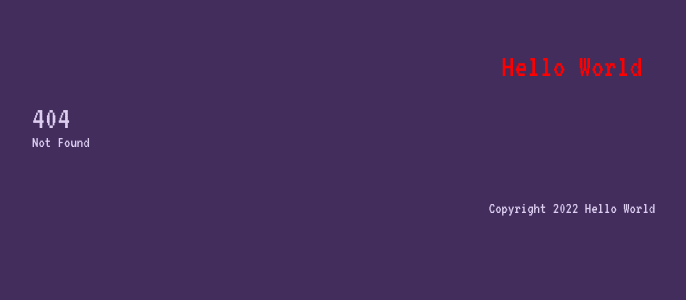
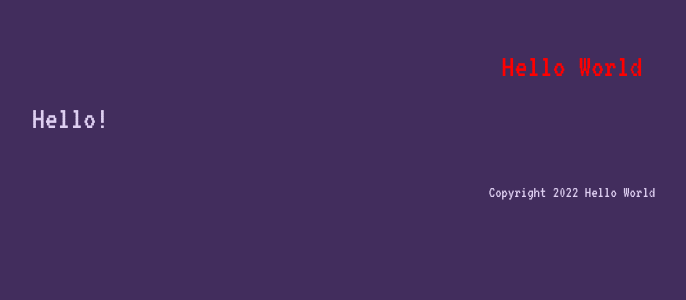
Before and after one commit to Noob-Dev-Official/sveltekit-tutorial, a SvelteKit app: page /marketing in a window 1280 px wide. Before the commit this address had no page. Shown: the top 300 px of the page, without its empty margins (68-754 px from the left). Built offline with nearby package versions, Linux system fonts and the light colour scheme.

Commit message:
optional parameters to URL

```diff
--- a/src/routes/guides/[guideId]/+page.svelte
+++ b/src/routes/guides/[guideId]/+page.svelte
@@ -1,4 +1,4 @@
-<script>
+<script lang="ts">
 	import { page } from '$app/stores';
 
 	const id = $page.params.guideId; // $ sign important
--- /dev/null
+++ b/src/routes/marketing/[[lang]]/+page.svelte
@@ -0,0 +1,14 @@
+<script lang="ts">
+	import { page } from '$app/stores';
+
+	const greetings: { en: string; es: string; fr: string } | any = {
+		en: 'Hello!',
+		es: 'Hola!',
+		fr: 'Bonjour!',
+	};
+
+	const { lang = 'en' } = $page.params;
+	const greeting = greetings[lang];
+</script>
+
+<h1>{greeting}</h1>
```
